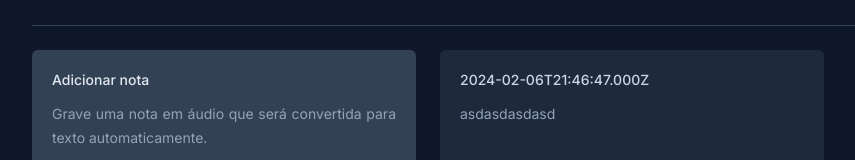
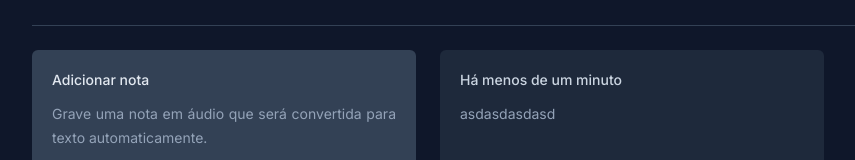
Before and after one commit to CaioMMendes/notes, a React (Vite) app: page / in a window 1280 px wide. Shown: the part 121-281 px from the top of the page, without its empty margins (8-863 px from the left). Built offline with nearby package versions, Linux system fonts and the light colour scheme.

Commit message:
:sparkles: feat: Add date formater

```diff
--- a/package.json
+++ b/package.json
@@ -12,6 +12,7 @@
   "dependencies": {
     "@radix-ui/react-dialog": "^1.0.5",
     "@radix-ui/react-tooltip": "^1.0.7",
+    "date-fns": "^3.3.1",
     "react": "^18.2.0",
     "react-dom": "^18.2.0"
   },
--- a/src/components/note-card.tsx
+++ b/src/components/note-card.tsx
@@ -1,4 +1,5 @@
 import * as Dialog from "@radix-ui/react-dialog";
+import { dateFormat } from "../utils/date-format";
 
 interface NoteCardProps {
   date: Date;
@@ -14,14 +15,13 @@ interface NoteCardProps {
 */
 
 const NoteCard = ({ date, content }: NoteCardProps) => {
+  const formatedDate = dateFormat(date);
   return (
     //focus-visible só aplica o estilo quando esta dando focus usando tab,
     //clicando não pega
     <Dialog.Root>
       <Dialog.Trigger className="rounded-md bg-slate-800 p-5 space-y-3 flex flex-col hover:ring-1 ring-slate-600 outline-none justify-start text-left focus-visible:ring-1 focus-visible:ring-lime-400">
-        <p className="text-sm font-medium text-slate-300">
-          {date.toISOString()}
-        </p>
+        <p className="text-sm font-medium text-slate-300">{formatedDate}</p>
         <p className="text-sm leading-6 text-slate-400 flex-1 overflow-auto text-justify  pr-1.5 ">
           {content}
         </p>
@@ -30,9 +30,7 @@ const NoteCard = ({ date, content }: NoteCardProps) => {
         <Dialog.DialogOverlay className="inset-0 fixed bg-slate-900/60" />
         <Dialog.DialogContent className="top-1/2 left-1/2 -translate-x-1/2 -translate-y-1/2 h-3/5 z-10 w-full max-w-screen-sm flex flex-col outline-none rounded-md bg-slate-700 absolute">
           <div className="flex flex-1 flex-col gap-3 p-5">
-            <p className="text-sm font-medium text-slate-300">
-              {date.toISOString()}
-            </p>
+            <p className="text-sm font-medium text-slate-300">{formatedDate}</p>
             <p className="text-sm leading-6 text-slate-400 flex-1 overflow-auto text-justify  pr-1.5 ">
               {content}
             </p>
--- /dev/null
+++ b/src/utils/date-format.ts
@@ -0,0 +1,17 @@
+import { formatDistanceToNow } from "date-fns";
+import { ptBR } from "date-fns/locale";
+
+/**
+ *
+ * @param date Data a ser formatada
+ * @returns Retorna uma string contendo o tempo até a data
+ */
+
+export function dateFormat(date: Date) {
+  const formatedDate = formatDistanceToNow(date, {
+    locale: ptBR,
+    addSuffix: true,
+  });
+
+  return formatedDate.charAt(0).toUpperCase() + formatedDate.slice(1);
+}
```
Also changed, not shown: 1 other file (tests, documents, lock files or other folders).
